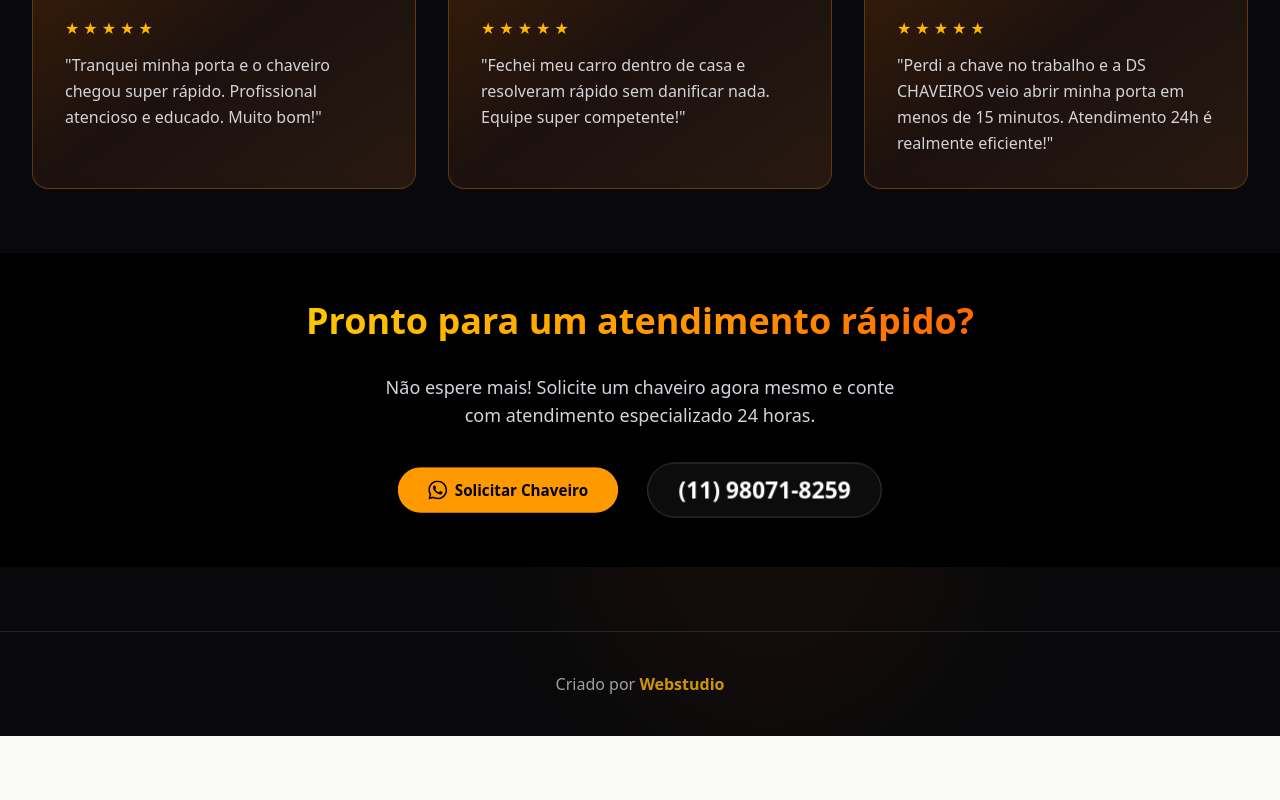
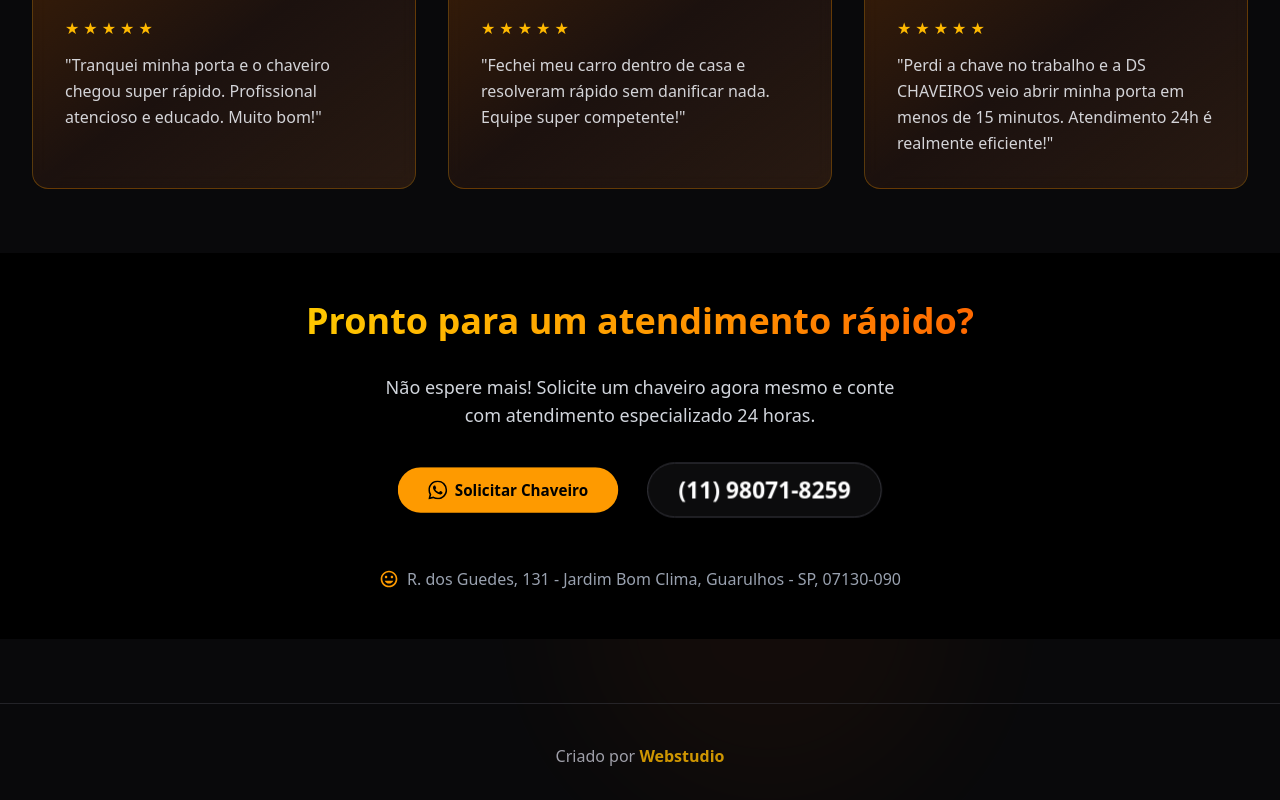
Before and after one commit to maringamapas/DS-CHAVEIROS, a Next.js app: page / in a window 1280 px wide. Shown: the part 936-1736 px from the top of the page. Before the commit the page ends 1672 px from the top, so only its background shows below. Built offline with nearby package versions, Linux system fonts and the light colour scheme.

Commit message:
feat: add address to footer CTA section
Include address with location icon and animation in footer CTA.

Co-authored-by: CHL <229381294+maringamapas@users.noreply.github.com>

```diff
--- a/components/footer-cta.tsx
+++ b/components/footer-cta.tsx
@@ -57,6 +57,21 @@ export default function FooterCTA() {
           {dadosCliente.contato.telefone}
         </motion.a>
       </div>
+
+      {/* Endereço */}
+      <motion.div
+        initial={{ opacity: 0, y: 20 }}
+        animate={{ opacity: 1, y: 0 }}
+        transition={{ delay: 0.4, duration: 0.6 }}
+        className="text-center mt-4"
+      >
+        <p className="text-gray-400 text-sm md:text-base flex items-center justify-center gap-2">
+          <svg className="h-5 w-5 text-amber-500" fill="currentColor" viewBox="0 0 24 24">
+            <path d="M12 2C6.48 2 2 6.48 2 12s4.48 10 10 10 10-4.48 10-10S17.52 2 12 2zm0 18c-4.42 0-8-3.58-8-8s3.58-8 8-8 8 3.58 8 8-3.58 8-8 8zm3.5-9c.83 0 1.5-.67 1.5-1.5S16.33 8 15.5 8 14 8.67 14 9.5s.67 1.5 1.5 1.5zm-7 0c.83 0 1.5-.67 1.5-1.5S9.33 8 8.5 8 7 8.67 7 9.5 7.67 11 8.5 11zm3.5 6.5c2.33 0 4.31-1.46 5.11-3.5H6.89c.8 2.04 2.78 3.5 5.11 3.5z" />
+          </svg>
+          R. dos Guedes, 131 - Jardim Bom Clima, Guarulhos - SP, 07130-090
+        </p>
+      </motion.div>
     </section>
   )
 }
```
